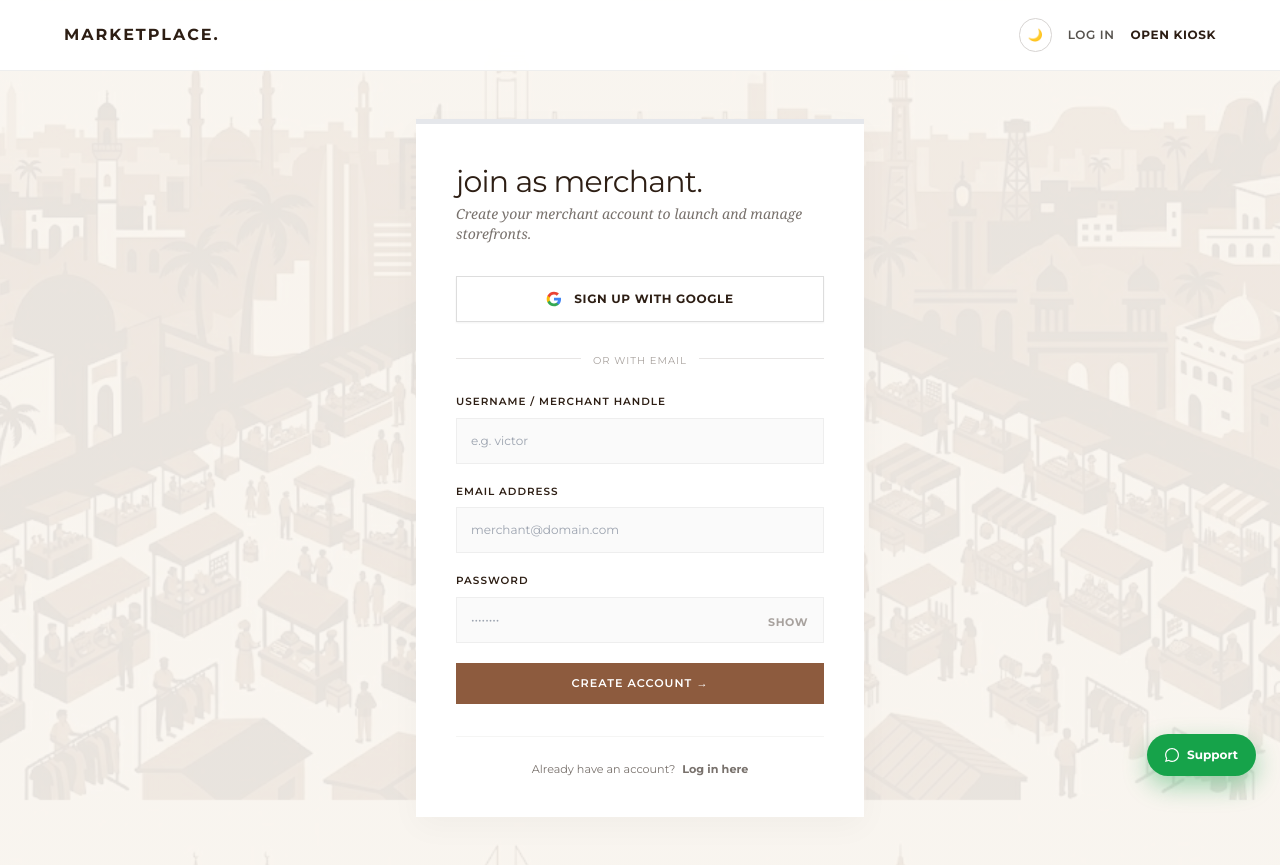
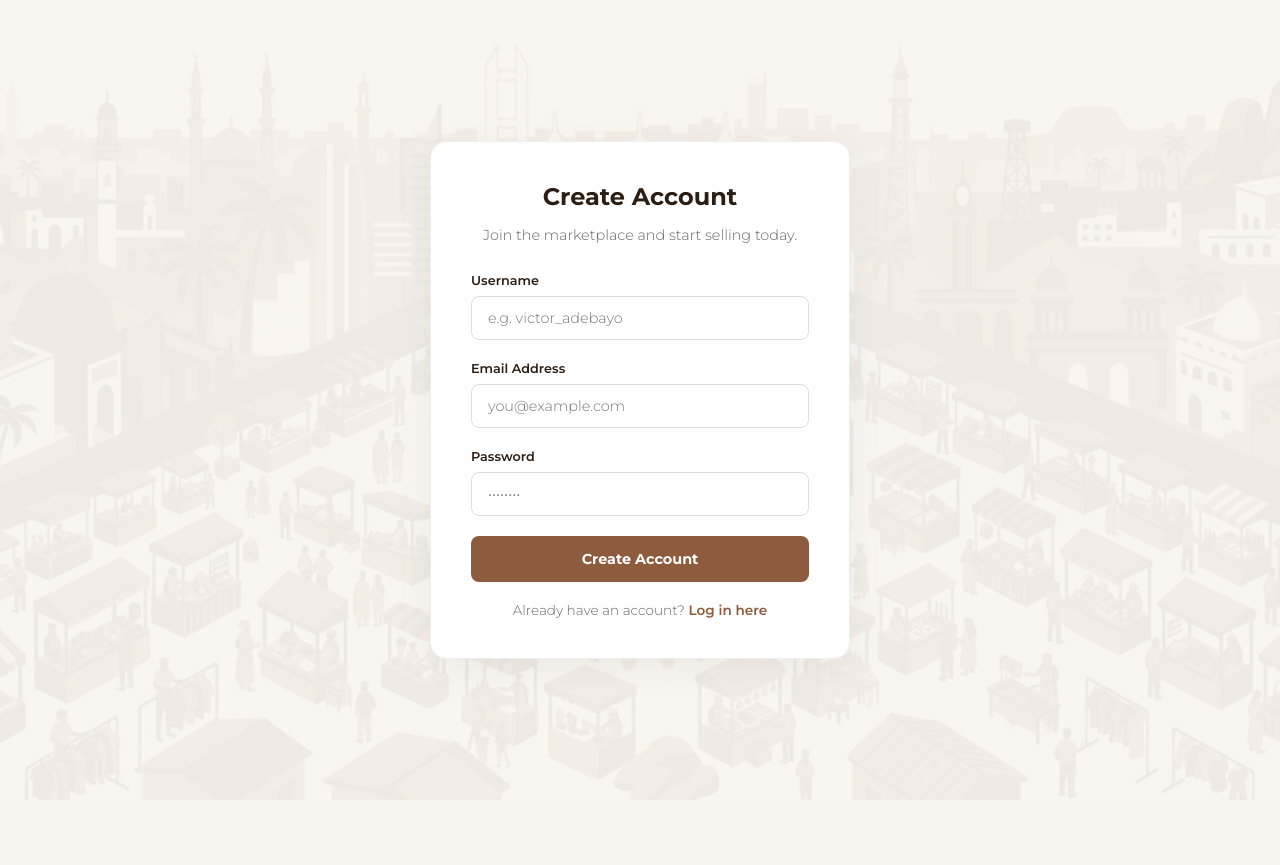
Before and after one commit to adebayo-victor/Marketplacev_2, a Flask app: page /register in a window 1280 px wide. After the commit the page ends 799 px from the top, so only its background shows below. Run offline with Flask 3, Linux system fonts and the light colour scheme; some libraries are stand-ins or nearby versions.

Commit message:
Refactor registration page HTML structure and styles

```diff
--- a/app/templates/auth/register.html
+++ b/app/templates/auth/register.html
@@ -1,84 +1,77 @@
-{% extends 'base.html' %}
+<!DOCTYPE html>
+<html lang="en">
+<head>
+    <meta charset="UTF-8">
+    <meta name="viewport" content="width=device-width, initial-scale=1.0">
+    <title>Register // Marketplace</title>
+    <style>
+        @import url('https://fonts.googleapis.com/css2?family=Montserrat:wght@300;600;700&display=swap');
+        :root { --clay: #8d5b3e; --cream: #f9f5f0; --dark-oak: #2d1e14; }
+        * { box-sizing: border-box; }
+        body {
+            background-color: var(--cream); color: var(--dark-oak); font-family: 'Georgia', serif; margin: 0;
+            background-image: linear-gradient(rgba(249, 245, 240, 0.95), rgba(249, 245, 240, 0.95)), url('/static/images/marketplace_bg.jpg');
+            background-attachment: fixed; background-size: cover; background-position: center; min-height: 100vh;
+            display: flex; align-items: center; justify-content: center; padding: 20px;
+        }
+        .auth-card { background: white; border-radius: 16px; border: 1px solid #eee; box-shadow: 0 10px 40px rgba(0,0,0,0.05); padding: 40px; width: 100%; max-width: 420px; }
+        .font-ui { font-family: 'Montserrat', sans-serif; }
+        .input-field { width: 100%; padding: 12px 16px; border: 1px solid #ddd; border-radius: 8px; font-family: 'Montserrat', sans-serif; font-size: 0.9rem; color: var(--dark-oak); outline: none; transition: 0.2s; margin-top: 6px; }
+        .input-field:focus { border-color: var(--clay); box-shadow: 0 0 0 3px rgba(141, 91, 62, 0.1); }
+        .btn-submit { width: 100%; padding: 14px; background: var(--clay); color: white; border: none; border-radius: 8px; font-family: 'Montserrat', sans-serif; font-weight: 700; font-size: 0.9rem; cursor: pointer; transition: 0.2s; margin-top: 20px; }
+        .btn-submit:hover { background: #7a4e34; }
+        .flash-msg { padding: 12px; border-radius: 8px; font-family: 'Montserrat', sans-serif; font-size: 0.8rem; margin-bottom: 20px; }
+        .flash-info { background: #eff6ff; color: #1e40af; border: 1px solid #bfdbfe; }
+        .flash-warning { background: #fffbeb; color: #92400e; border: 1px solid #fde68a; }
+        .flash-success { background: #f0fdf4; color: #166534; border: 1px solid #bbf7d0; }
+        .flash-danger { background: #fef2f2; color: #991b1b; border: 1px solid #fecaca; }
+        .auth-link { text-align: center; margin-top: 20px; font-family: 'Montserrat', sans-serif; font-size: 0.85rem; color: #666; }
+        .auth-link a { color: var(--clay); text-decoration: none; font-weight: 600; }
+    </style>
+</head>
+<body>
+    <div class="auth-card">
+        <h1 class="font-ui" style="font-size: 1.5rem; font-weight: 700; color: var(--dark-oak); margin: 0 0 8px 0; text-align: center;">Create Account</h1>
+        <p class="font-ui" style="color: #666; font-size: 0.9rem; text-align: center; margin-bottom: 24px;">Join the marketplace and start selling today.</p>
 
-{% block title %}Join Marketplace{% endblock %}
+        <!-- Flash Messages -->
+        {% with messages = get_flashed_messages(with_categories=true) %}
+            {% if messages %}
+                {% for category, message in messages %}
+                    <div class="flash-msg flash-{{ category }}">{{ message }}</div>
+                {% endfor %}
+            {% endif %}
+        {% endwith %}
 
-{% block content %}
-<div class="min-h-[85vh] flex items-center justify-center p-4 py-12">
-    <div class="max-w-md w-full bg-white p-10 shadow-[0_10px_30px_rgba(0,0,0,0.03)] border-t-[5px] border-clay">
+        <!-- CRITICAL: Form action includes the ref parameter -->
+        <form method="POST" action="{{ url_for('auth.register', ref=request.args.get('ref', '')) }}">
 
-        <div class="mb-8">
-            <h1 class="font-ui text-3xl font-normal lowercase tracking-tight m-0 text-dark-oak">join as merchant.</h1>
-            <p class="font-serif italic text-sm text-stone-500 mt-1">Create your merchant account to launch and manage storefronts.</p>
-        </div>
+            <!-- CRITICAL: Hidden input to pass referral code during POST -->
+            {% if request.args.get('ref') %}
+                <input type="hidden" name="ref" value="{{ request.args.get('ref') }}">
+            {% endif %}
 
-        <!-- 🔵 GOOGLE 1-CLICK SIGN-IN BUTTON -->
-        <a href="{{ url_for('auth.google_login') }}"
-           class="w-full py-3.5 px-4 border border-[#ddd] hover:border-clay bg-white text-dark-oak font-ui text-xs font-bold rounded-none flex items-center justify-center gap-3 transition shadow-sm mb-6 uppercase tracking-wider">
-            <svg class="w-4 h-4" viewBox="0 0 24 24">
-                <path fill="#4285F4" d="M22.56 12.25c0-.78-.07-1.53-.2-2.25H12v4.26h5.92c-.26 1.37-1.04 2.53-2.21 3.31v2.77h3.57c2.08-1.92 3.28-4.74 3.28-8.09z"/>
-                <path fill="#34A853" d="M12 23c2.97 0 5.46-.98 7.28-2.66l-3.57-2.77c-.98.66-2.23 1.06-3.71 1.06-2.86 0-5.29-1.93-6.16-4.53H2.18v2.84C3.99 20.53 7.7 23 12 23z"/>
-                <path fill="#FBBC05" d="M5.84 14.09c-.22-.66-.35-1.36-.35-2.09s.13-1.43.35-2.09V7.06H2.18C1.43 8.55 1 10.22 1 12s.43 3.45 1.18 4.94l2.85-2.22.81-.63z"/>
-                <path fill="#EA4335" d="M12 5.38c1.62 0 3.06.56 4.21 1.64l3.15-3.15C17.45 2.09 14.97 1 12 1 7.7 1 3.99 3.47 2.18 7.06l3.66 2.84c.87-2.6 3.3-4.52 6.16-4.52z"/>
-            </svg>
-            <span>Sign Up with Google</span>
-        </a>
-
-        <div class="relative my-6 text-center">
-            <div class="absolute inset-0 flex items-center"><div class="w-full border-t border-stone-200"></div></div>
-            <span class="relative bg-white px-3 font-ui text-[10px] text-stone-400 uppercase tracking-widest">or with email</span>
-        </div>
-
-        <form method="POST" action="{{ url_for('auth.register') }}" class="space-y-5">
             <div>
-                <label class="block font-ui text-[0.65rem] font-semibold uppercase tracking-[1px] text-clay mb-2">Username / Merchant Handle</label>
-                <input type="text" name="username" required
-                       placeholder="e.g. victor"
-                       class="w-full p-3.5 border border-[#eee] bg-[#fafafa] font-ui text-xs text-dark-oak outline-none focus:border-clay">
+                <label class="font-ui" style="font-size: 0.8rem; font-weight: 600; color: var(--dark-oak);">Username</label>
+                <input type="text" name="username" class="input-field" required placeholder="e.g. victor_adebayo">
             </div>
 
-            <div>
-                <label class="block font-ui text-[0.65rem] font-semibold uppercase tracking-[1px] text-clay mb-2">Email Address</label>
-                <input type="email" name="email" required
-                       placeholder="merchant@domain.com"
-                       class="w-full p-3.5 border border-[#eee] bg-[#fafafa] font-ui text-xs text-dark-oak outline-none focus:border-clay">
+            <div style="margin-top: 16px;">
+                <label class="font-ui" style="font-size: 0.8rem; font-weight: 600; color: var(--dark-oak);">Email Address</label>
+                <input type="email" name="email" class="input-field" required placeholder="you@example.com">
             </div>
 
-            <div>
-                <label class="block font-ui text-[0.65rem] font-semibold uppercase tracking-[1px] text-clay mb-2">Password</label>
-                <div class="relative flex items-center">
-                    <input type="password" name="password" id="regPassword" required
-                           placeholder="••••••••"
-                           class="w-full p-3.5 pr-12 border border-[#eee] bg-[#fafafa] font-ui text-xs text-dark-oak outline-none focus:border-clay">
-                    <button type="button" onclick="togglePassword('regPassword', 'regEyeIcon')"
-                            class="absolute right-3 text-stone-400 hover:text-dark-oak focus:outline-none p-1">
-                        <span id="regEyeIcon" class="font-ui text-[11px] font-bold uppercase tracking-wider text-clay">Show</span>
-                    </button>
-                </div>
+            <div style="margin-top: 16px;">
+                <label class="font-ui" style="font-size: 0.8rem; font-weight: 600; color: var(--dark-oak);">Password</label>
+                <input type="password" name="password" class="input-field" required placeholder="••••••••">
             </div>
 
-            <button type="submit" class="btn-clay w-full text-center block mt-2">
-                CREATE ACCOUNT &rarr;
-            </button>
+            <button type="submit" class="btn-submit">Create Account</button>
         </form>
 
-        <div class="text-center mt-8 pt-6 border-t border-stone-100 font-ui text-[0.7rem] text-stone-500">
-            Already have an account?
-            <a href="{{ url_for('auth.login') }}" class="text-dark-oak font-bold hover:underline ml-1">Log in here</a>
+        <div class="auth-link">
+            Already have an account? <a href="{{ url_for('auth.login') }}">Log in here</a>
         </div>
     </div>
-</div>
-
-<script>
-function togglePassword(inputId, iconId) {
-    const input = document.getElementById(inputId);
-    const label = document.getElementById(iconId);
-    if (input.type === 'password') {
-        input.type = 'text';
-        label.innerText = 'Hide';
-    } else {
-        input.type = 'password';
-        label.innerText = 'Show';
-    }
-}
-</script>
-{% endblock %}
+</body>
+</html>
```
